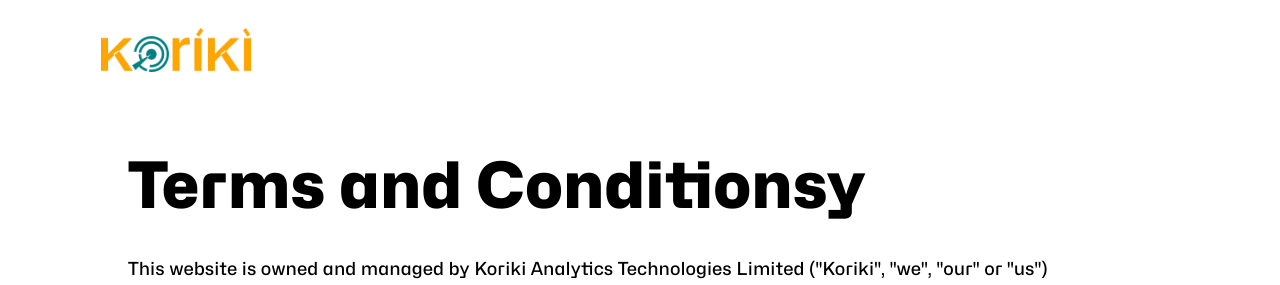
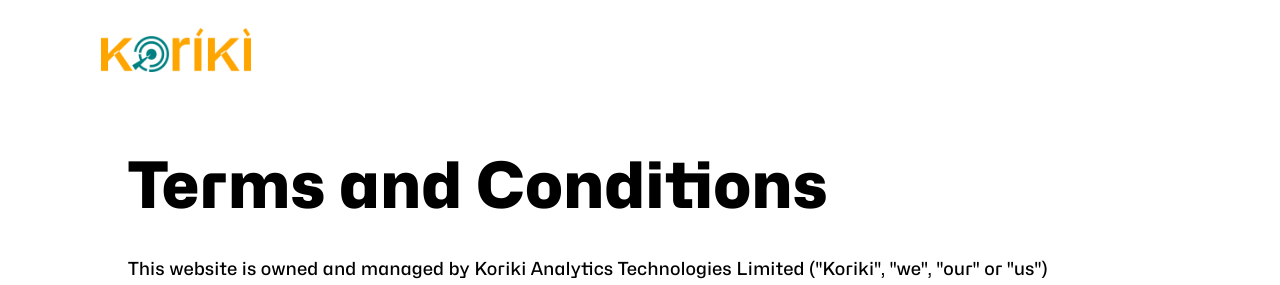
Before and after one commit to koriki-analytics/home, a Nuxt app: page /terms in a window 1280 px wide. Shown: the top 285 px of the page. Built offline with nearby package versions, Linux system fonts and the light colour scheme.

Commit message:
terms error

```diff
--- a/pages/terms.vue
+++ b/pages/terms.vue
@@ -18,7 +18,7 @@ const restricted = ['reclaim data or other content from the Website to develop o
   <section class="flex flex-col items-center">
     <Navbar/>
     <div class="w-8/10 flex flex-col gap-5 mt-10">
-      <h1 class="text-[4em] font-extrabold">Terms and Conditionsy</h1>
+      <h1 class="text-[4em] font-extrabold">Terms and Conditions</h1>
 
   <article>
     <p>This website is owned and managed by Koriki Analytics Technologies Limited ("Koriki", "we", "our" or "us") (“Website”). </p>
```
